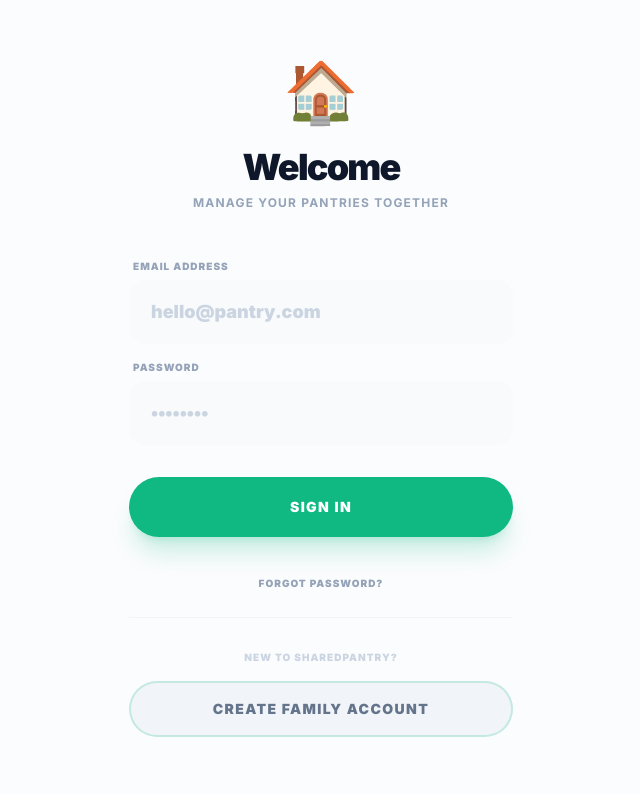
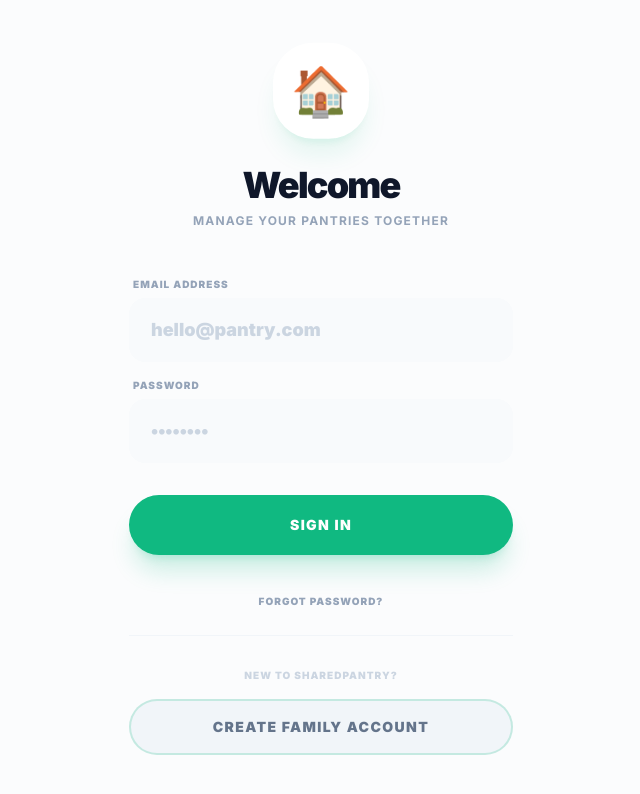
Before and after one commit to ademarlealdev/sharedpantry, a React (Vite) app: page / in a window 1280 px wide. Shown: the top 794 px of the page, without its empty margins (319-959 px from the left). Built offline with nearby package versions, Linux system fonts and the light colour scheme; no server answers.

Commit message:
feat: introduce Login component for user authentication and PantryManager for comprehensive pantry management.

```diff
--- a/App.tsx
+++ b/App.tsx
@@ -71,7 +71,7 @@ const App: React.FC = () => {
               </div>
             ) : (
               <div className="flex items-center space-x-3.5 min-w-0">
-                <div className="w-11 h-11 flex-shrink-0 flex items-center justify-center bg-emerald-50 rounded-2xl shadow-inner border border-emerald-100">
+                <div className="w-11 h-11 flex-shrink-0 flex items-center justify-center bg-slate-50 rounded-2xl shadow-inner border border-slate-100">
                   <span className="text-2xl">🏠</span>
                 </div>
                 <PantrySwitcher />
--- a/components/Login.tsx
+++ b/components/Login.tsx
@@ -52,7 +52,7 @@ export const Login: React.FC<LoginProps> = ({ onLogin }) => {
     <div className="flex-1 flex flex-col items-center justify-center px-8 bg-slate-50/50">
       <div className="w-full max-w-sm animate-in fade-in slide-in-from-bottom-8 duration-700">
         <div className="text-center mb-12">
-          <div className="text-6xl mx-auto mb-6 soft-bounce">
+          <div className="w-24 h-24 bg-white rounded-[2.5rem] shadow-xl shadow-emerald-500/10 flex items-center justify-center text-5xl mx-auto mb-6 soft-bounce">
             🏠
           </div>
           <h1 className="text-4xl font-[900] text-slate-900 tracking-tighter mb-2">
--- a/components/PantryManager.tsx
+++ b/components/PantryManager.tsx
@@ -237,8 +237,8 @@ export const PantryManager: React.FC = () => {
                         >
                             <div className="flex items-center justify-between">
                                 <div className="flex items-center space-x-4 flex-1 text-left">
-                                    <div className={`w-10 h-10 rounded-2xl flex items-center justify-center text-lg ${state.activePantryId === pantry.id ? 'bg-emerald-500 text-white' : 'bg-white text-slate-400'
-                                        } shadow-sm`}>
+                                    <div className={`w-10 h-10 rounded-2xl flex items-center justify-center text-lg ${state.activePantryId === pantry.id ? 'bg-slate-900 text-white shadow-xl shadow-slate-200' : 'bg-white text-slate-400'
+                                        } shadow-sm border border-slate-100`}>
                                         🏠
                                     </div>
                                     <div className="min-w-0 pr-4">
```
